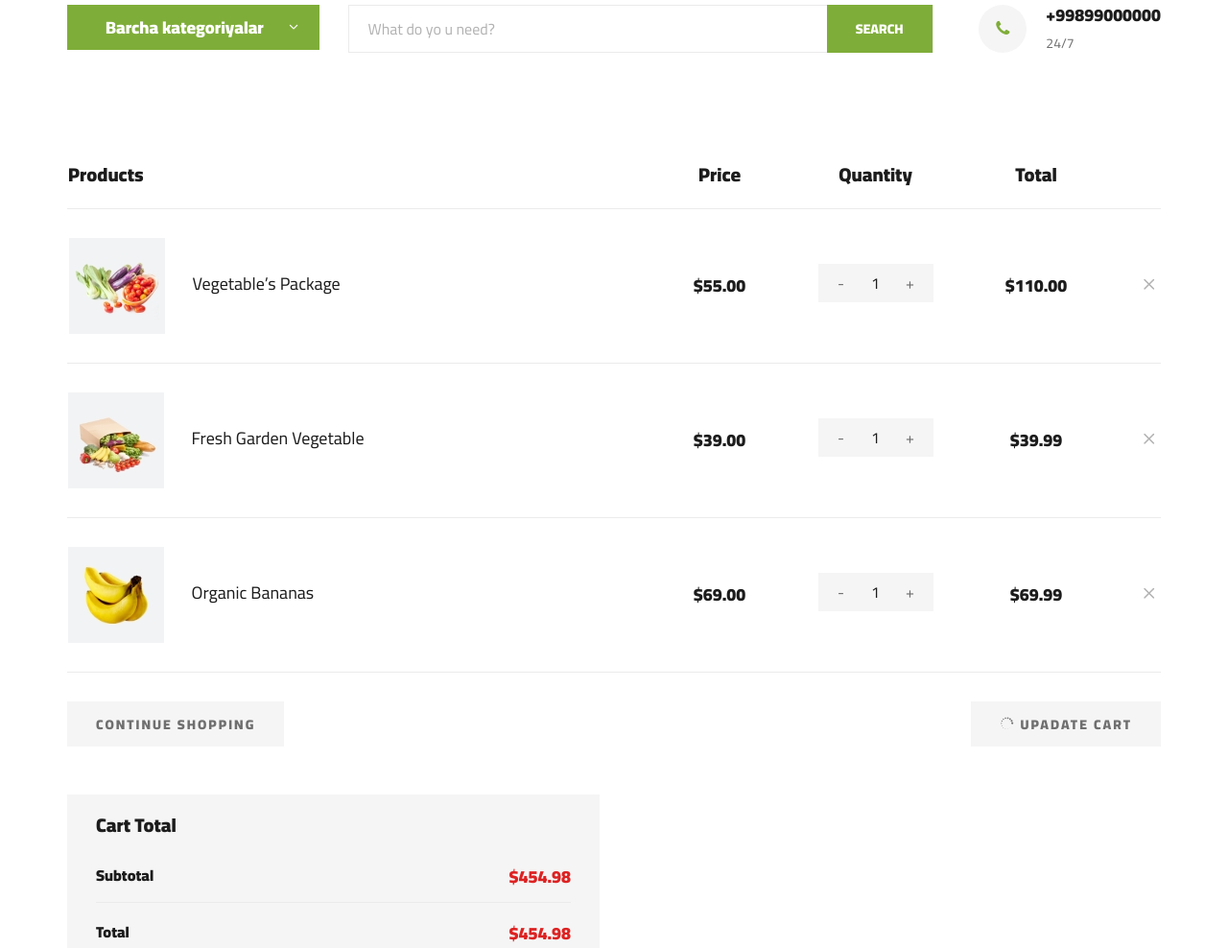
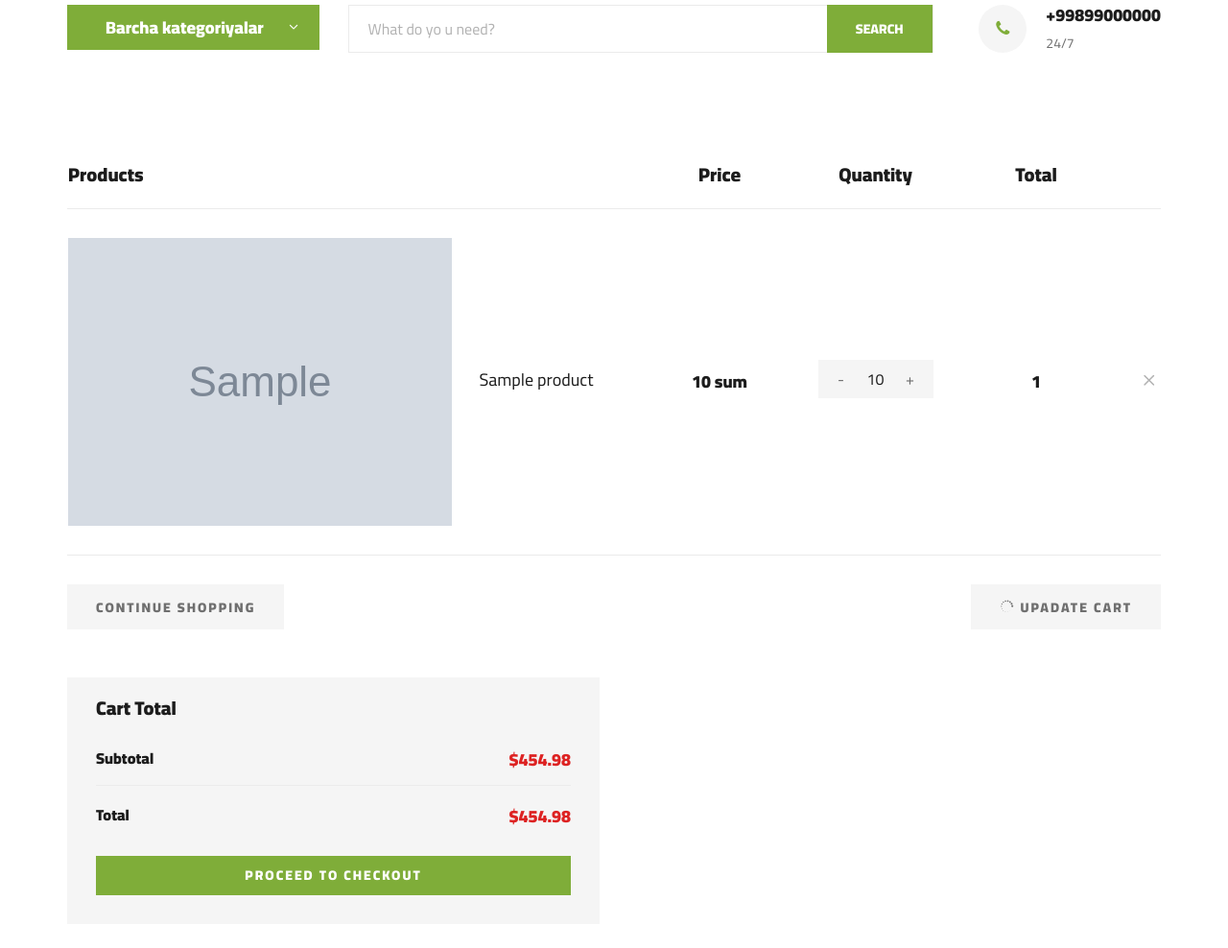
Before and after one commit to ziyoalgorithms/django-eShop, a Django app: template eShop/templates/basket/summary.html in a window 1280 px wide. Shown: the part 75-1063 px from the top of the page at 96% size. Run offline with Django 4.2, Linux system fonts and the light colour scheme; the template is opened without the code that fills it: most values are stand-ins (such as "Sample title", 1, 10 or a date in 2020); grey boxes marked "Sample" are stand-in pictures; some libraries are stand-ins or nearby versions.

Commit message:
Basket iteration

```diff
--- a/eShop/templates/basket/summary.html
+++ b/eShop/templates/basket/summary.html
@@ -61,72 +61,32 @@
                                 </tr>
                             </thead>
                             <tbody>
+                                {% for item in basket %}
+                                    {% with product=item.product %}
                                         <tr>
                                             <td class="shoping__cart__item">
-                                        <img src="img/cart/cart-1.jpg" alt="">
-                                        <h5>Vegetable’s Package</h5>
+                                                <img src="{{ product.images.all.first.image }}" alt="">
+                                                <h5>{{ product.name }}</h5>
                                             </td>
                                             <td class="shoping__cart__price">
-                                        $55.00
+                                                {{ product.price }} sum
                                             </td>
                                             <td class="shoping__cart__quantity">
                                                 <div class="quantity">
                                                     <div class="pro-qty">
-                                                <input type="text" value="1">
+                                                        <input type="text" value="{{ item.qty }}">
                                                     </div>
                                                 </div>
                                             </td>
                                             <td class="shoping__cart__total">
-                                        $110.00
+                                                {{ item.total_price }}
                                             </td>
                                             <td class="shoping__cart__item__close">
                                                 <span class="icon_close"></span>
                                             </td>
                                         </tr>
-                                <tr>
-                                    <td class="shoping__cart__item">
-                                        <img src="img/cart/cart-2.jpg" alt="">
-                                        <h5>Fresh Garden Vegetable</h5>
-                                    </td>
-                                    <td class="shoping__cart__price">
-                                        $39.00
-                                    </td>
-                                    <td class="shoping__cart__quantity">
-                                        <div class="quantity">
-                                            <div class="pro-qty">
-                                                <input type="text" value="1">
-                                            </div>
-                                        </div>
-                                    </td>
-                                    <td class="shoping__cart__total">
-                                        $39.99
-                                    </td>
-                                    <td class="shoping__cart__item__close">
-                                        <span class="icon_close"></span>
-                                    </td>
-                                </tr>
-                                <tr>
-                                    <td class="shoping__cart__item">
-                                        <img src="img/cart/cart-3.jpg" alt="">
-                                        <h5>Organic Bananas</h5>
-                                    </td>
-                                    <td class="shoping__cart__price">
-                                        $69.00
-                                    </td>
-                                    <td class="shoping__cart__quantity">
-                                        <div class="quantity">
-                                            <div class="pro-qty">
-                                                <input type="text" value="1">
-                                            </div>
-                                        </div>
-                                    </td>
-                                    <td class="shoping__cart__total">
-                                        $69.99
-                                    </td>
-                                    <td class="shoping__cart__item__close">
-                                        <span class="icon_close"></span>
-                                    </td>
-                                </tr>
+                                    {% endwith %}
+                                {% endfor %}
                             </tbody>
                         </table>
                     </div>
```
Also changed, not shown: eShop/basket/basket.py (+16 -0 lines). Lines whose indentation alone changed are shown as unchanged.
